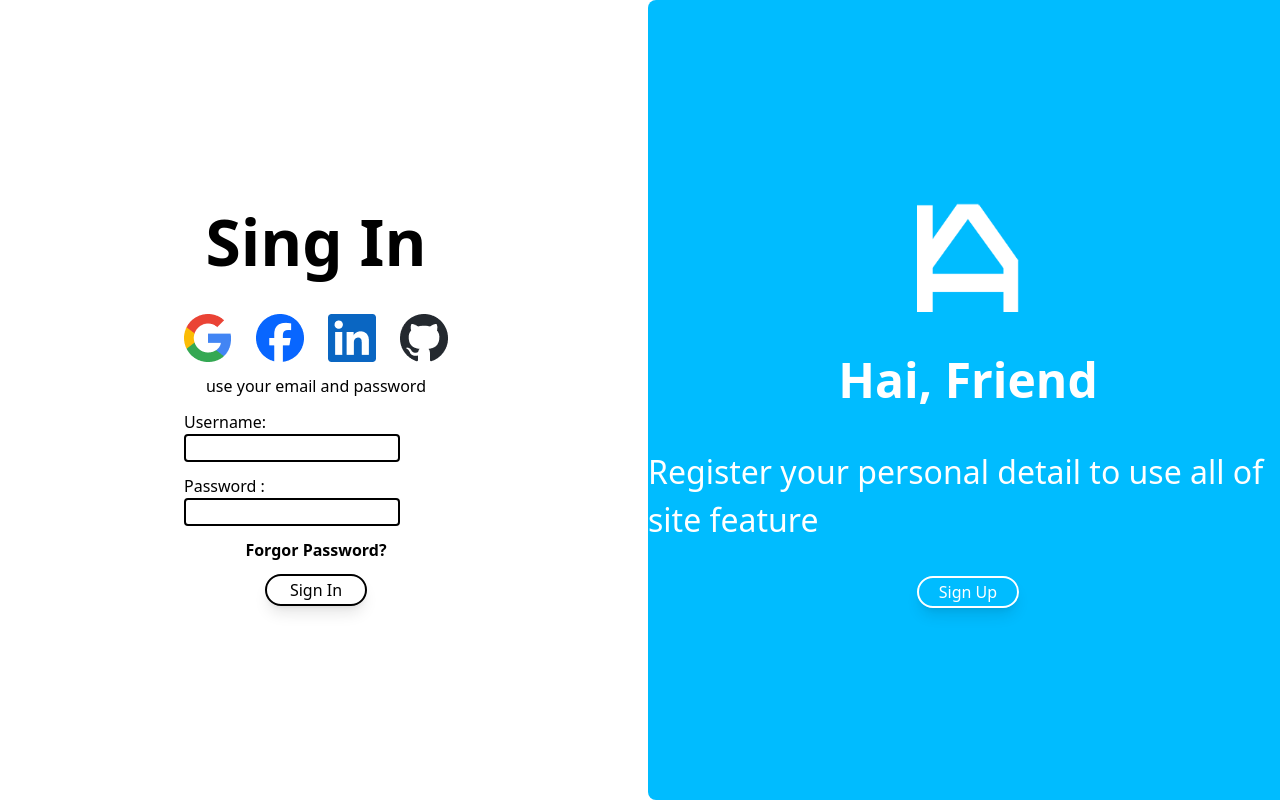
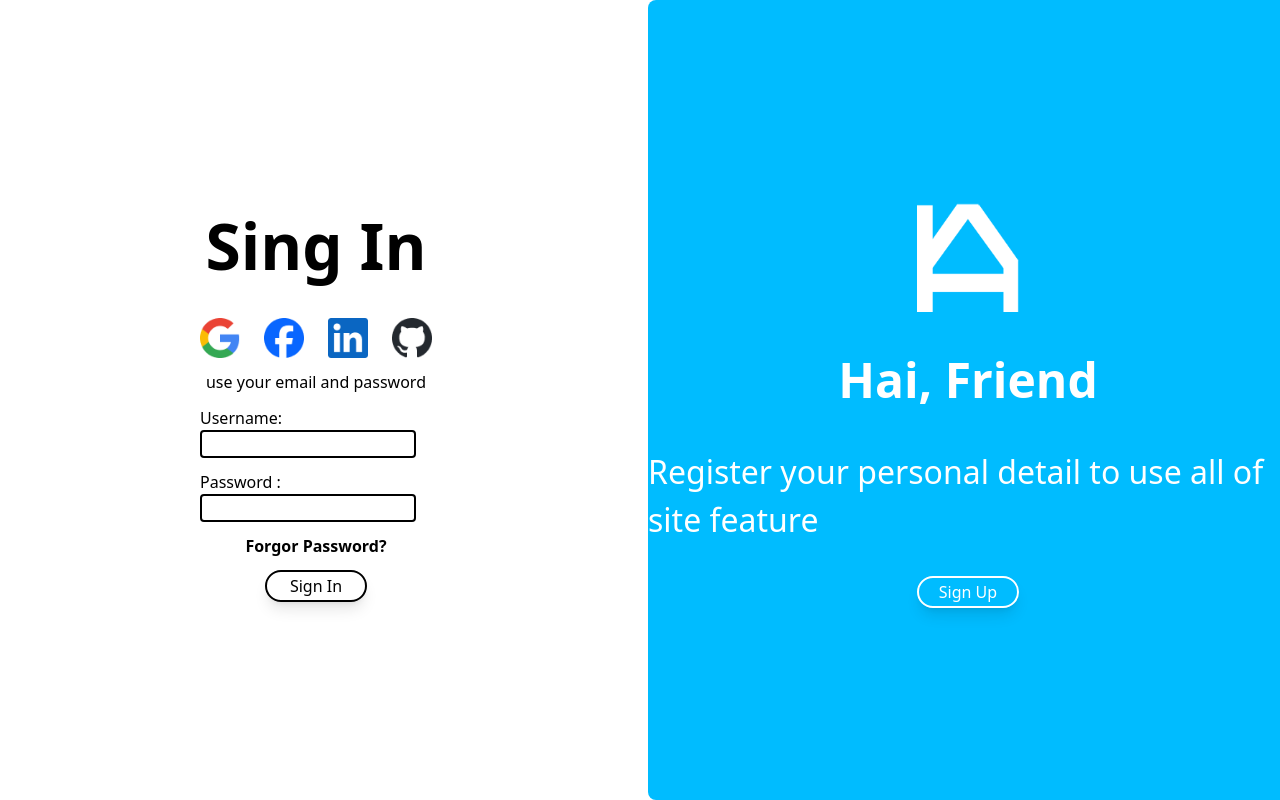
Before and after one commit to Nabilmln/KOSTHUB, a Next.js app: page /Login in a window 1280 px wide. Built offline with nearby package versions, Linux system fonts and the light colour scheme.

Commit message:
Optimalisasi

```diff
--- a/src/app/(pages)/Login/page.tsx
+++ b/src/app/(pages)/Login/page.tsx
@@ -8,6 +8,7 @@ import LinkIn from '../../../../public/asset/Linkin.png'
 import Github from '../../../../public/asset/GitHub.png'
 import { useState } from 'react';
 import { useHook } from '@/app/layout/Provider';
+import Image from 'next/image';
 
 const Login = () =>{
 
@@ -31,16 +32,16 @@ const Login = () =>{
 
                             <div className='grid grid-cols-4 grid-rows-1 gap-6 py-3' id="icon-Login">
                                 <div className=''>
-                                    <img src={GogleIcon.src} alt="Goggle" />
+                                    <Image src={GogleIcon} alt="Goggle" width={40} height={40} />
                                 </div>
                                 <div className=''>
-                                    <img src={FacebookIcon.src} alt="Facebook" />
+                                    <Image src={FacebookIcon} alt="Facebook" width={40} height={40} />
                                 </div>
                                 <div className=''>
-                                    <img src={LinkIn.src} alt="LinkIn" />
+                                    <Image src={LinkIn} alt="LinkIn" width={40} height={40} />
                                 </div>
                                 <div className=''>
-                                    <img src={Github.src} alt="" />
+                                    <Image src={Github} alt="" width={40} height={40} />
                                 </div>
                             </div>
 
```
